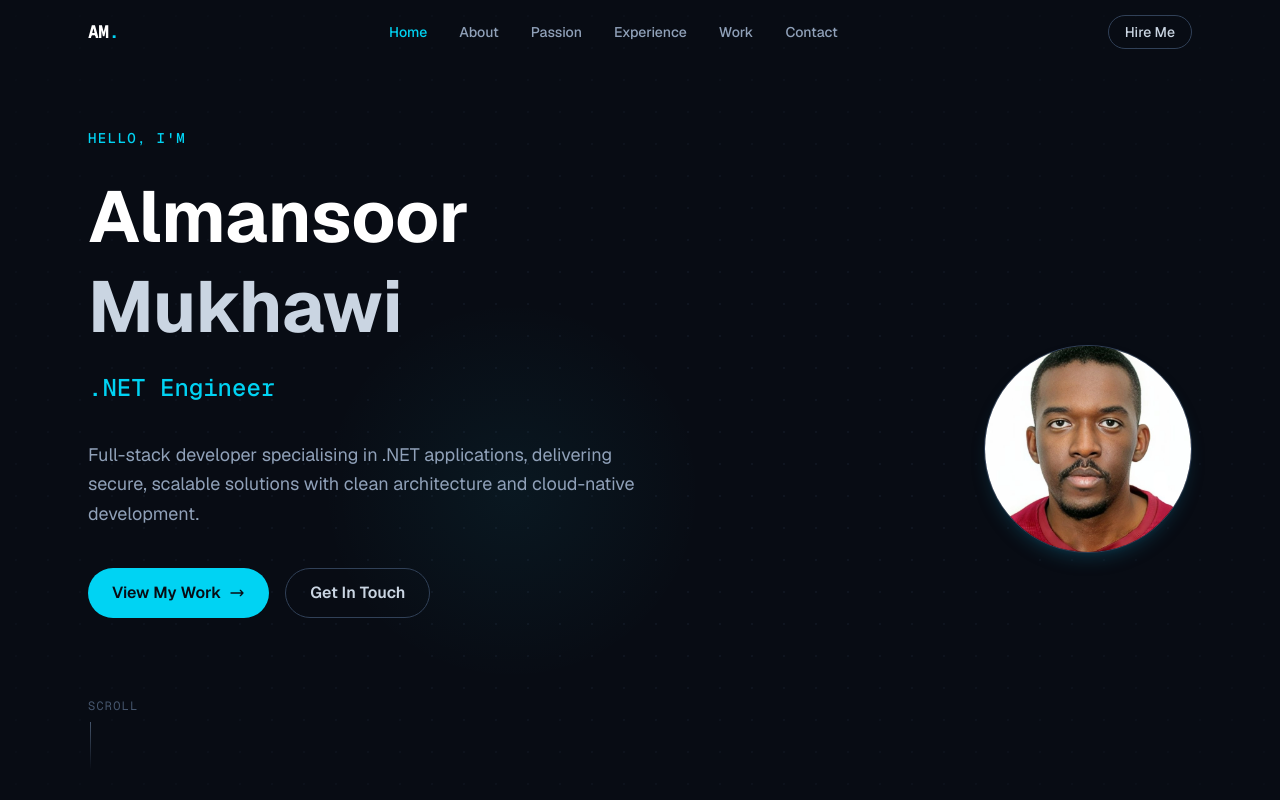
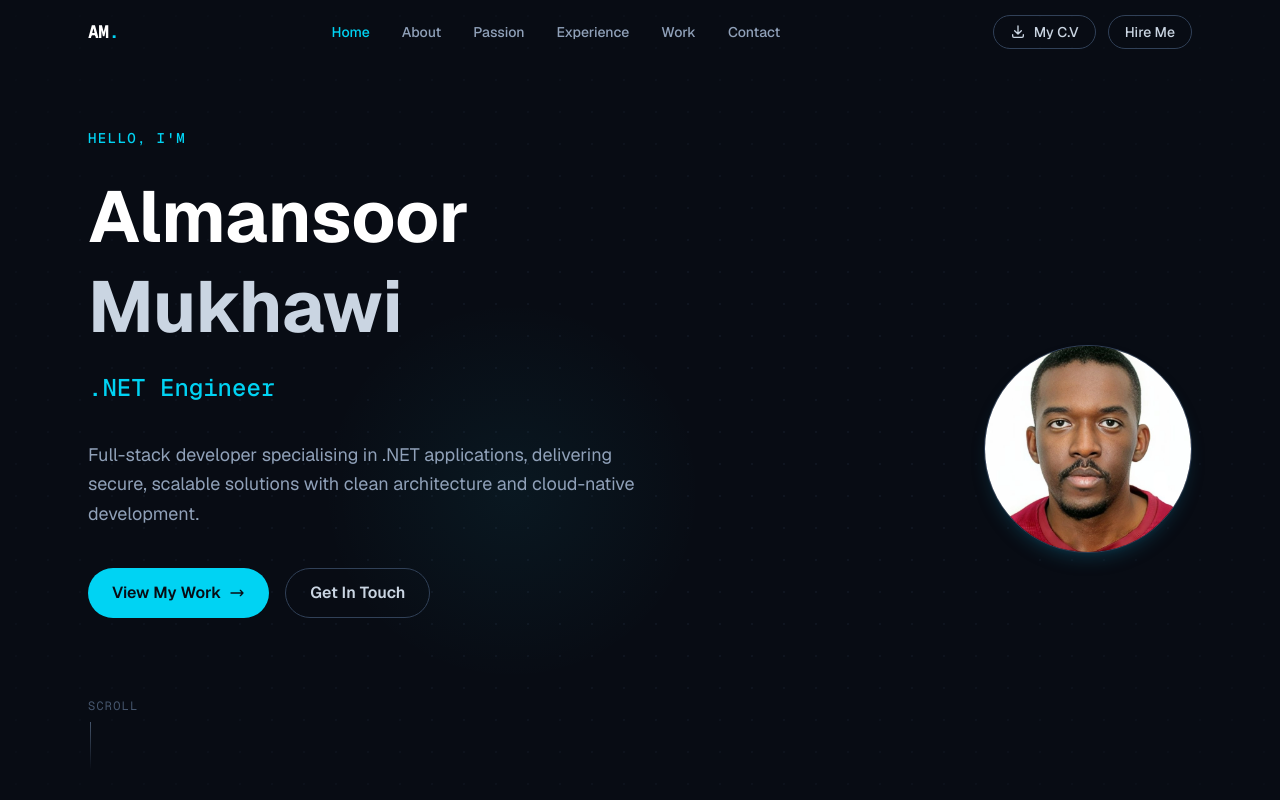
Before and after one commit to almansorIT/My-Portfolio, a Next.js app: page / in a window 1280 px wide. Shown: the top 800 px of the page. Built offline with nearby package versions, Linux system fonts and the light colour scheme.

Commit message:
adding MyCv

```diff
--- a/components/Nav/navbar.tsx
+++ b/components/Nav/navbar.tsx
@@ -80,13 +80,35 @@ export default function Navbar() {
           ))}
         </ul>
 
-        {/* CTA button — desktop */}
-        <a
-          href="#contact"
-          className="hidden md:inline-flex items-center gap-2 border border-slate-700 text-slate-300 text-sm font-medium px-4 py-1.5 rounded-full hover:border-cyan-400 hover:text-cyan-400 transition-colors duration-200"
-        >
-          Hire Me
-        </a>
+        {/* CTA buttons — desktop */}
+        <div className="hidden md:flex items-center gap-3">
+          <a
+            href="/assets/MyC.v.pdf"
+            download
+            className="inline-flex items-center gap-2 border border-slate-700 text-slate-300 text-sm font-medium px-4 py-1.5 rounded-full hover:border-cyan-400 hover:text-cyan-400 transition-colors duration-200"
+          >
+            <svg
+              className="w-4 h-4"
+              fill="none"
+              stroke="currentColor"
+              viewBox="0 0 24 24"
+            >
+              <path
+                strokeLinecap="round"
+                strokeLinejoin="round"
+                strokeWidth={2}
+                d="M4 16v2a2 2 0 002 2h12a2 2 0 002-2v-2M7 10l5 5 5-5M12 15V3"
+              />
+            </svg>
+            My C.V
+          </a>
+          <a
+            href="#contact"
+            className="inline-flex items-center gap-2 border border-slate-700 text-slate-300 text-sm font-medium px-4 py-1.5 rounded-full hover:border-cyan-400 hover:text-cyan-400 transition-colors duration-200"
+          >
+            Hire Me
+          </a>
+        </div>
 
         {/* Mobile hamburger */}
         <button
@@ -138,7 +160,28 @@ export default function Navbar() {
                 </a>
               </li>
             ))}
-            <li>
+            <li className="flex items-center gap-3">
+              <a
+                href="/assets/MyC.v.pdf"
+                download
+                onClick={() => setMenuOpen(false)}
+                className="inline-flex items-center gap-2 border border-slate-700 text-slate-300 text-sm font-medium px-4 py-1.5 rounded-full hover:border-cyan-400 hover:text-cyan-400 transition-colors duration-200"
+              >
+                <svg
+                  className="w-4 h-4"
+                  fill="none"
+                  stroke="currentColor"
+                  viewBox="0 0 24 24"
+                >
+                  <path
+                    strokeLinecap="round"
+                    strokeLinejoin="round"
+                    strokeWidth={2}
+                    d="M4 16v2a2 2 0 002 2h12a2 2 0 002-2v-2M7 10l5 5 5-5M12 15V3"
+                  />
+                </svg>
+                My C.V
+              </a>
               <a
                 href="#contact"
                 onClick={() => setMenuOpen(false)}
```
Also changed, not shown: 1 other file (tests, documents, lock files or other folders).
